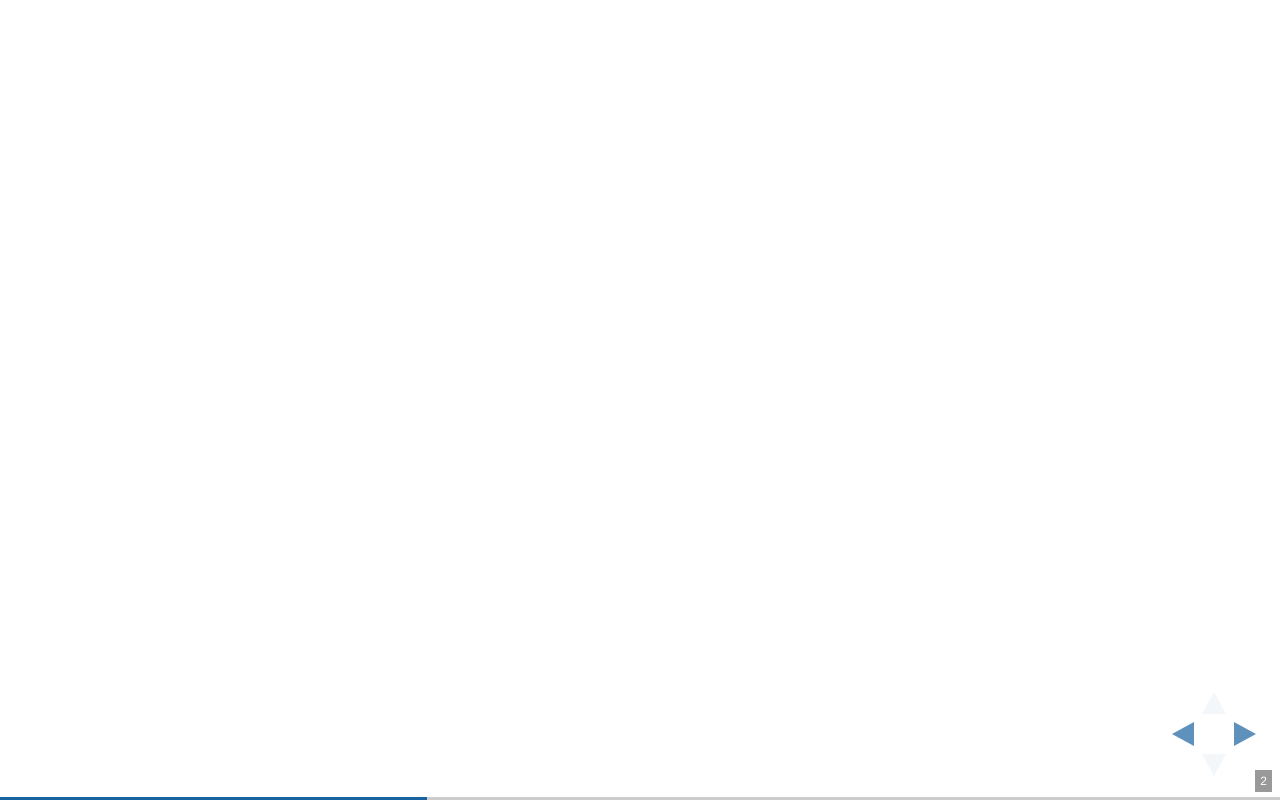
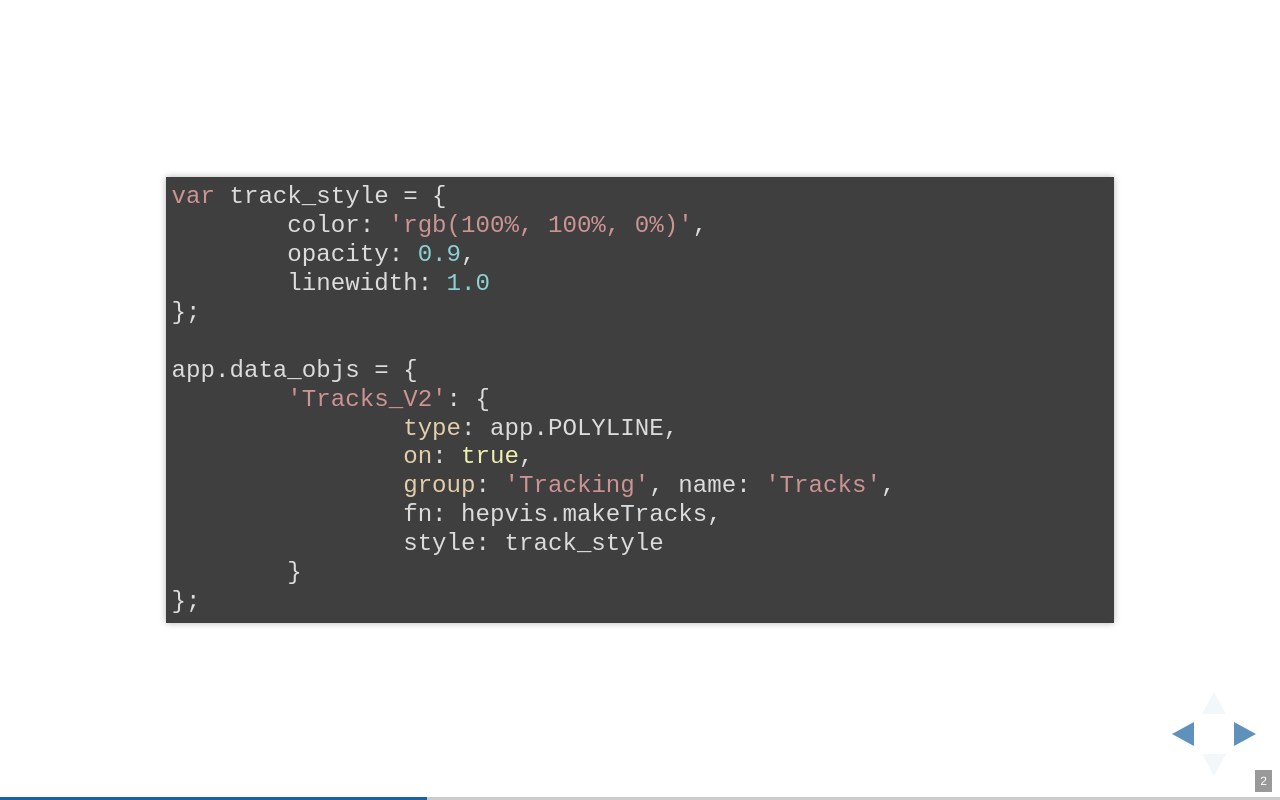
Before and after one commit to tpmccauley/webgl-etc-cwp, a plain HTML site: page index.html in a window 1280 px wide. Both pictures are taken after a click on the button 1251 px from the left and 734 px from the top of the page. Drawn offline with nearby package versions, Linux system fonts and the light colour scheme; some packages are replaced by stand-ins of ours.

Commit message:
add code example

```diff
--- a/index.html
+++ b/index.html
@@ -136,6 +136,23 @@
 				</section>
 
 				<section>
+					<pre><code data-trim data-noescape>
+var track_style = {
+	color: 'rgb(100%, 100%, 0%)',
+	opacity: 0.9,
+	linewidth: 1.0
+};
+
+app.data_objs = {
+	'Tracks_V2': {
+		type: app.POLYLINE,
+		on: true,
+		group: 'Tracking', name: 'Tracks',
+		fn: hepvis.makeTracks,
+		style: track_style
+	}
+};
+					</code></pre>
 				</section>
 
 				<section>
```
